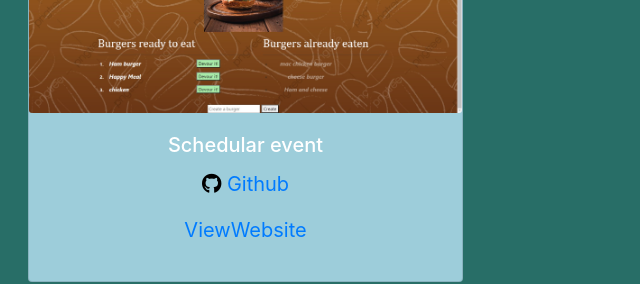
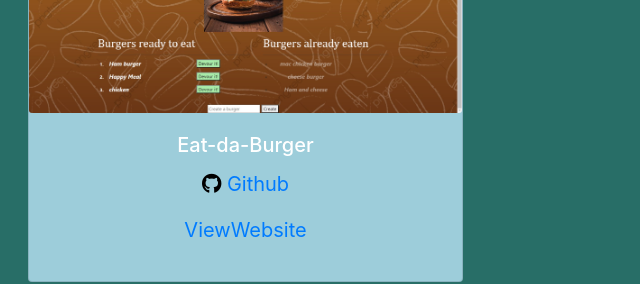
Before and after one commit to mathigayathri2001/portfolio_2, a plain HTML site: page project.html in a window 1280 px wide. Shown: the part 840-1124 px from the top of the page, 636-1276 px from the left. Drawn offline with nearby package versions, Linux system fonts and the light colour scheme.

Commit message:
fixing typo error

```diff
--- a/project.html
+++ b/project.html
@@ -121,7 +121,7 @@
             <div class="card mb-3 text-center" style="background-color: rgb(157, 205, 218)" ;>
               <img src="img/burger.jpg" class="card-img">
               <div class="card-body ">
-                <h5 class="card-title"> Schedular event</h5>
+                <h5 class="card-title">Eat-da-Burger</h5>
                 <p class="repolink">
                   <a href="https://github.com/mathigayathri2001/burger_app" target="_blank">
                     <i class="fab fa-github"></i> <span></span> Github </a>
```
